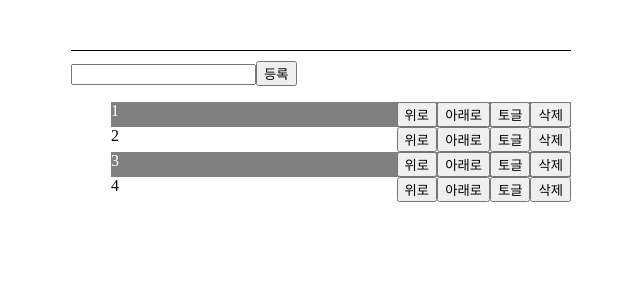
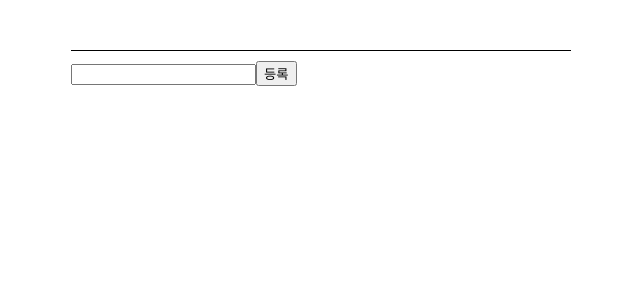
Before and after one commit to dkwlfkwl/todo-react-cra-hooks, a React (Create React App) app: page / in a window 1280 px wide. Shown: the top 300 px of the page, without its empty margins (319-959 px from the left). Built offline with nearby package versions, Linux system fonts and the light colour scheme.

Commit message:
hook 작업

```diff
--- a/src/App.js
+++ b/src/App.js
@@ -1,23 +1,15 @@
 /* eslint-disable react-hooks/exhaustive-deps */
-import React, { useState, useCallback } from 'react';
+import React, { useState, useEffect, useCallback } from 'react';
 import Form from './Form';
 import List from './List';
 
 function App() {
-  const [todos, setTodos] = useState([
-    { id: 1, title: '1', completed: true },
-    { id: 2, title: '2', completed: false },
-    { id: 3, title: '3', completed: true },
-    { id: 4, title: '4', completed: false }
-  ]);
+  const localStorageData = JSON.parse(localStorage.getItem('todolist')); // 한번만 작동하게
+  const [todos, setTodos] = useState(localStorageData !== null ? localStorageData : []);
 
-  // useEffect(() => {
-  //   localStorage.setItem('todolist', JSON.stringify(todos));
-
-  //   return () => {
-  //     localStorage.setItem('todolist', JSON.stringify(todos));
-  //   };
-  // }, [todos]);
+  useEffect(() => {
+    localStorage.setItem('todolist', JSON.stringify(todos));
+  }, [todos]);
 
   const insertNewTodo = useCallback(value => {
     const newItem = {
@@ -29,8 +21,22 @@ function App() {
     setTodos(() => [...todos, newItem]);
   }, [todos]);
 
-  const deleteTodo = useCallback(id => {
-    setTodos(() => todos.filter((item) => item.id !== id));
+  const moveTodo = useCallback((id, dir) => {
+    const direction = dir === 'up' ? -1 : 1;
+    const targetIndex = todos.findIndex(item => item.id === id);
+    const insertIndex = targetIndex >= 0 ? targetIndex + direction : targetIndex;
+
+    if(targetIndex === 0 && direction === -1) {
+      return false;
+    } else if(targetIndex === todos.length - 1 && direction === 1) {
+      return false;
+    }
+
+    setTodos(() => {
+      todos.splice(insertIndex, 0, todos.splice(targetIndex, 1)[0]);
+
+      return [...todos];
+    });
   }, [todos]);
 
   const toggleCompleted = useCallback(id => {
@@ -41,26 +47,8 @@ function App() {
     }));
   }, [todos]);
 
-  const moveTodo = useCallback((id, dir) => {
-    const targetIndex = todos.findIndex(item => item.id === id);
-    const direction = dir === 'up' ? -1 : 1;
-    const insertIndex = targetIndex >= 0 ? targetIndex + direction : targetIndex;
-
-    if(targetIndex === 0 && direction === -1) {
-      return false;
-    } else if(targetIndex === todos.length - 1 && direction === 1) {
-      return false;
-    }
-
-    setTodos(() => {
-      console.log(targetIndex)
-      console.log(insertIndex)
-      console.log(todos.splice(targetIndex, 1)[0])
-      console.log(todos)
-      todos.splice(insertIndex, 0, todos.splice(targetIndex, 1)[0]);
-
-      return todos
-    });
+  const deleteTodo = useCallback(id => {
+    setTodos(() => todos.filter((item) => item.id !== id));
   }, [todos]);
 
   return (
@@ -68,9 +56,9 @@ function App() {
       <Form insertNewTodo={insertNewTodo} />
       <List
         todos={todos}
+        moveTodo={moveTodo}
         toggleCompleted={toggleCompleted}
         deleteTodo={deleteTodo}
-        moveTodo={moveTodo}
       />
     </div>
   )
--- a/src/Item.js
+++ b/src/Item.js
@@ -1,7 +1,12 @@
-import React, { useCallback } from 'react';
+import React, { useEffect, useCallback } from 'react';
 
 function Item(props) {
-  const { id, title, completed, deleteTodo, toggleCompleted, moveTodo } = props;
+  const { index, id, title, completed, deleteTodo, toggleCompleted, moveTodo } = props;
+
+  useEffect(() => {
+    return () => {}
+
+  }, [index, completed]);
 
   const upMoveTodo = useCallback(() => {
     moveTodo(id, 'up');
@@ -11,13 +16,13 @@ function Item(props) {
     moveTodo(id, 'down');
   }, [moveTodo, id]);
 
+  const handleToggleCompleted = useCallback(() => {
+    toggleCompleted(id);
+  }, [toggleCompleted, id]);
+
   const handleDeleteTodo = useCallback(() => {
     deleteTodo(id);
   }, [deleteTodo, id]);
-
-  const handleToggleCompleted = useCallback(() => {
-    toggleCompleted(id);
-  }, [toggleCompleted, id]);
 
   return (
     <li className={completed ? 'completed' : ''}>
--- a/src/List.js
+++ b/src/List.js
@@ -6,9 +6,10 @@ function List(props) {
 
   return (
     <ul className="list">
-      {todos.map(({ id, title, completed }) => (
+      {todos.map(({ id, title, completed }, index) => (
         <Item
           key={id}
+          index={index}
           id={id}
           title={title}
           completed={completed}
```
